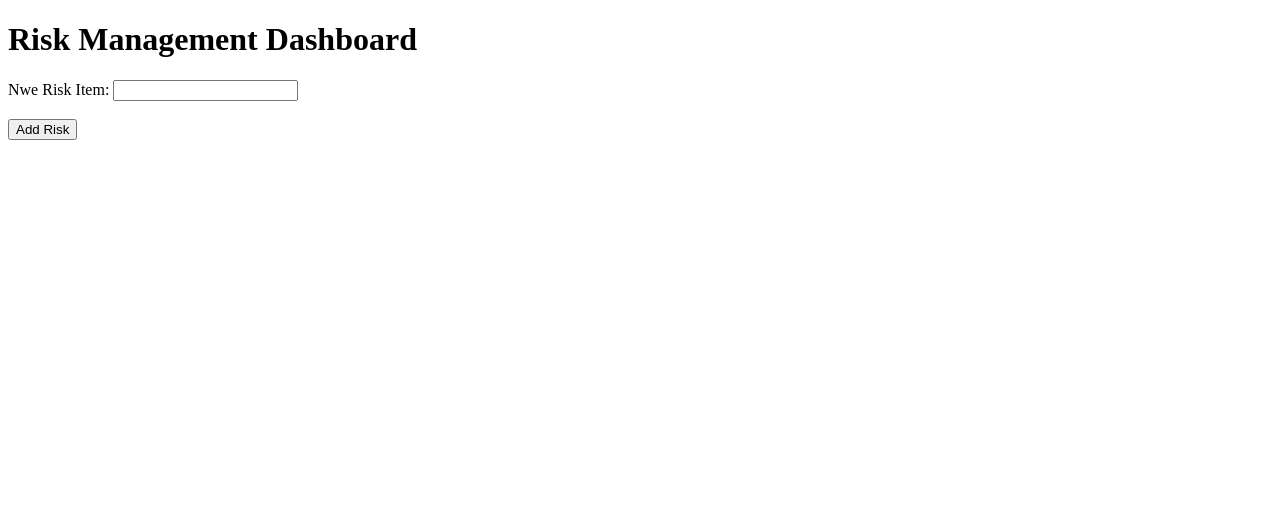
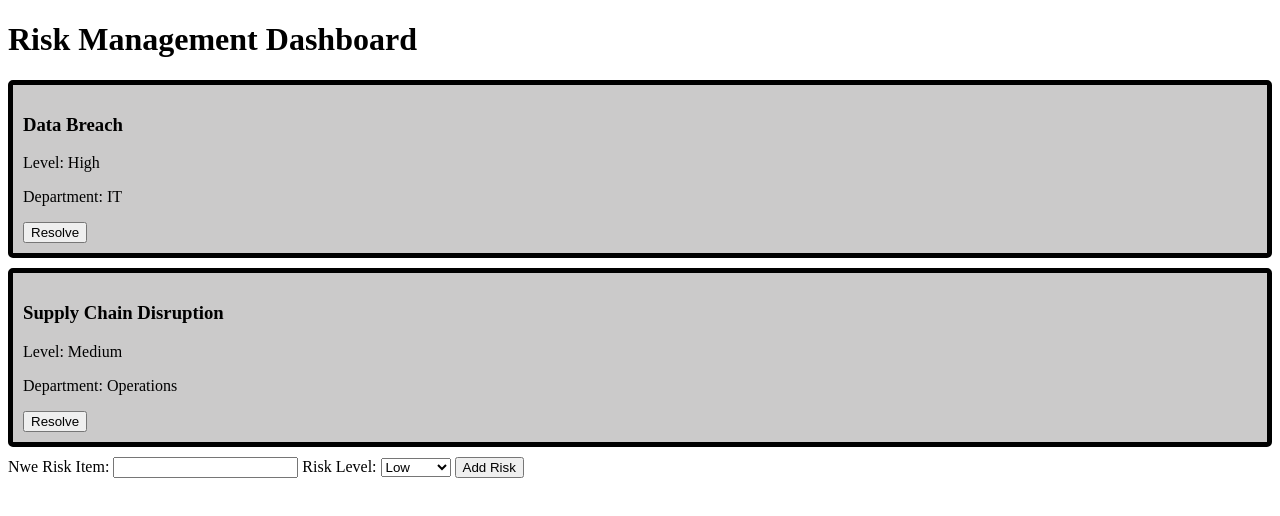
Before and after one commit to MbiluM/cc_15.html, a plain HTML site: page index.html in a window 1280 px wide. Drawn offline with Linux system fonts and the light colour scheme.

Commit message:
Task 2 - Adding Risk Items

```diff
--- a/cc_15.js
+++ b/cc_15.js
@@ -1,4 +1,40 @@
 document.addEventListener("DOMContentLoaded", () => {
     const riskDashboard = document.getElementById("riskDashboard");
+    const riskForm = document.getElementById("riskForm");
+    const riskInput = document.getElementById("riskInput");
+    const riskLevelInput = document.getElementById("riskLevel");
+    const departmentInput = document.getElementById("department");
     console.log("Risk Dashboard Loaded");
+
+    function addRiskItem(riskName, riskLevel, department) {
+        const riskCard = document.createElement("div");
+        riskCard.classList.add("riskCard");
+
+        riskCard.innerHTML = `
+            <h3>${riskName}</h3>
+            <p>Level: ${riskLevel}</p>
+            <p>Department: ${department}</p>
+            <button class="resolve-btn">Resolve</button>`;
+
+        riskCard.querySelector(".resolve-btn").addEventListener("click", () => {
+            riskCard.remove();
+        });
+
+        riskDashboard.appendChild(riskCard);
+    }
+    riskForm.addEventListener("submit", function(event) {
+        event.preventDefault();
+
+        const riskName = riskInput.value.trim();
+        const riskLevel = riskLevelInput.value;
+        const department = departmentInput.value.trim();
+
+        if (riskName && riskLevel && department) {
+            addRiskItem(riskName, riskLevel, department);
+            riskInput.value = "";
+            departmentInput.value = "";
+        }
+    })
+    addRiskItem("Data Breach", "High", "IT");
+    addRiskItem("Supply Chain Disruption", "Medium", "Operations");
 });
--- a/index.html
+++ b/index.html
@@ -4,14 +4,33 @@
     <meta charset="UTF-8">
     <meta name="viewport" content="width=device-width, initial-scale=1.0">
     <title>Risk Management Dashboard</title>
+    <style>
+             .riskCard {
+            border: 5px solid #000000;
+            padding: 10px;
+            margin: 10px 0;
+            border-radius: 5px;
+            background-color: #cbcaca;
+        }
+    </style>
 </head>
 <body>
 <h1>Risk Management Dashboard</h1>
 <div id = "riskDashboard"></div>
 <form id="riskForm">
 <label for="riskInput">Nwe Risk Item:</label>
-<input type="text" id="riskInpu" required><br><br>
+<input type="text" id="riskInpu" required>
+<label for="riskLevel">Risk Level:</label>
+
+    <select id="riskLevel" required>
+            <option value="Low">Low</option>
+            <option value="Medium">Medium</option>
+            <option value="High">High</option>
+    </select>
+
 <button type="submit">Add Risk</button>
 </form>
+<div id="riskDashboard"></div>
+<script src="cc_15.js"></script>
 </body>
 </html>
```
